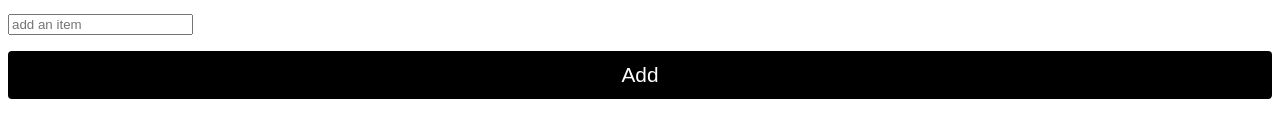
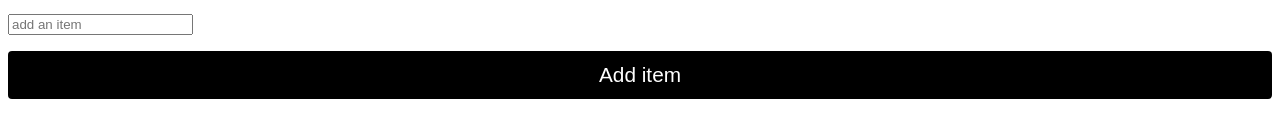
Before and after one commit to tes-balo/todo, an Angular app: page / in a window 1280 px wide. Shown: the part 202-340 px from the top of the page. Built offline with nearby package versions, Linux system fonts and the light colour scheme.

Commit message:
Update app.component.html

```diff
--- a/src/app/app.component.html
+++ b/src/app/app.component.html
@@ -18,7 +18,7 @@
     class="lg-text-input"
     />
 
-  <button class="btn-primary" (click)="addItem(newItem.value)">Add</button>
+  <button class="btn-primary" (click)="addItem(newItem.value)">Add item</button>
   </label>
 
 </div>
```
